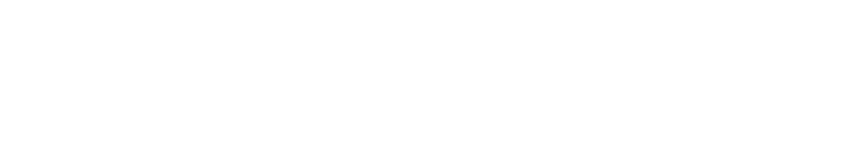
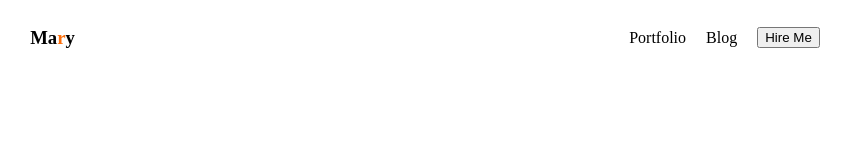
Before and after one commit to ShahariarSohan/first-portfolio, a plain HTML site: page index.html in a window 1280 px wide. Shown: the whole page, without its empty margins (215-1066 px from the left). Drawn offline with Linux system fonts and the light colour scheme.

Commit message:
added navbar

```diff
--- a/Styles/style.css
+++ b/Styles/style.css
@@ -0,0 +1,12 @@
+nav {
+  display: flex;
+  align-items: center;
+  justify-content: space-around;
+}
+.navbar,
+.navbar > li {
+  display: flex;
+  align-items: center;
+  list-style: none;
+  margin-left: 20px;
+}
--- a/index.html
+++ b/index.html
@@ -4,9 +4,21 @@
     <meta charset="UTF-8" />
     <meta name="viewport" content="width=device-width, initial-scale=1.0" />
     <title>Portfolio Website</title>
+    <link rel="stylesheet" href="Styles/style.css" />
   </head>
   <body>
-    <header></header>
+    <header>
+      <nav>
+        <h3>Ma<span style="color: #fd6e0a">r</span>y</h3>
+        <ul class="navbar">
+          <li>Portfolio</li>
+          <li>Blog</li>
+          <li>
+            <button class="btn-primary">Hire Me</button>
+          </li>
+        </ul>
+      </nav>
+    </header>
     <main></main>
     <footer></footer>
   </body>
```
